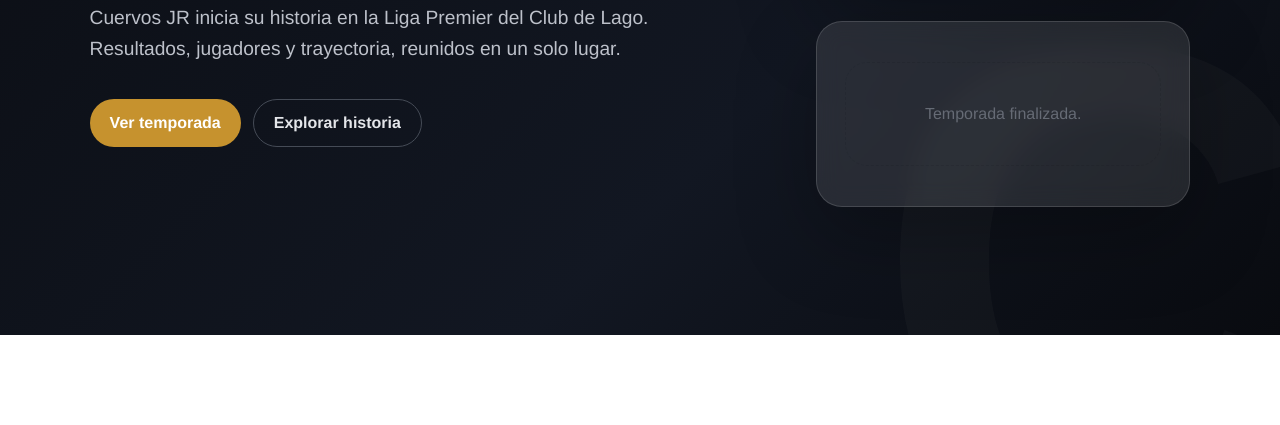
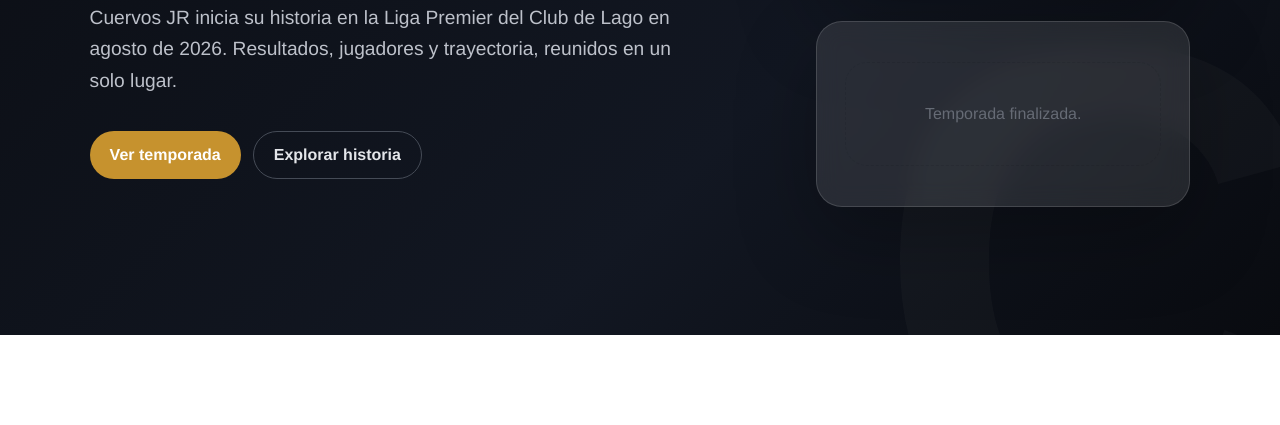
Before and after one commit to celsohdz/cuervos-fc-estadisticas, a plain HTML site: page cuervos-jr.html in a window 1280 px wide. Shown: the part 675-1100 px from the top of the page. Drawn offline with Linux system fonts and the light colour scheme.

Commit message:
Agrega fecha de inicio de Cuervos JR

```diff
--- a/cuervos-jr.html
+++ b/cuervos-jr.html
@@ -33,7 +33,7 @@
           <p class="eyebrow">Liga Premier · <span id="current-season-label">Temporada actual</span></p>
         </div>
         <h1 id="hero-title">Los números<br><em>de Cuervos JR.</em></h1>
-        <p class="hero-intro">Cuervos JR inicia su historia en la Liga Premier del Club de Lago. Resultados, jugadores y trayectoria, reunidos en un solo lugar.</p>
+        <p class="hero-intro">Cuervos JR inicia su historia en la Liga Premier del Club de Lago en agosto de 2026. Resultados, jugadores y trayectoria, reunidos en un solo lugar.</p>
         <div class="hero-actions"><a class="button button-primary" href="#temporada">Ver temporada</a><a class="button button-ghost" href="#historia">Explorar historia</a></div>
       </div>
       <div class="hero-side">
```
